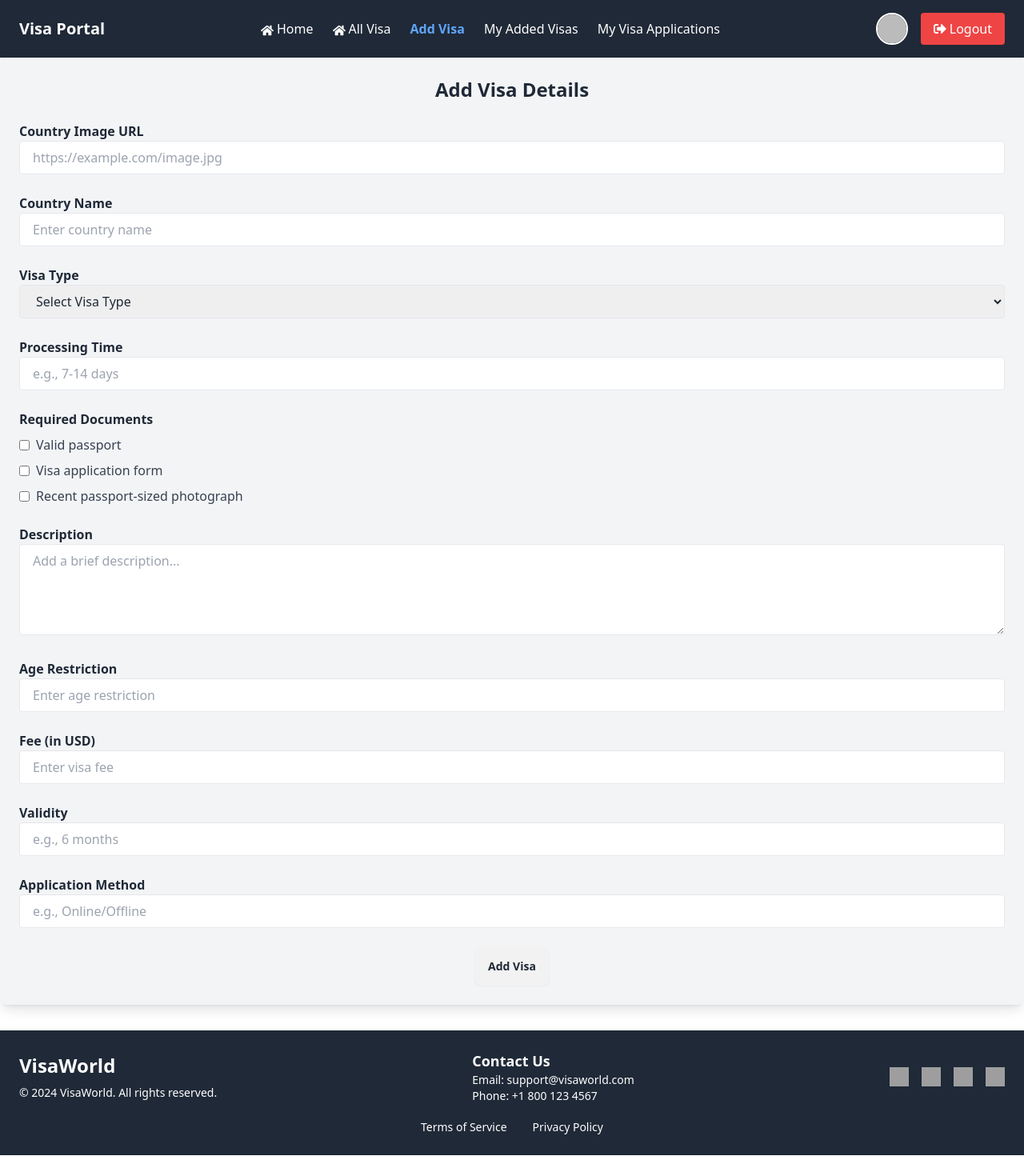
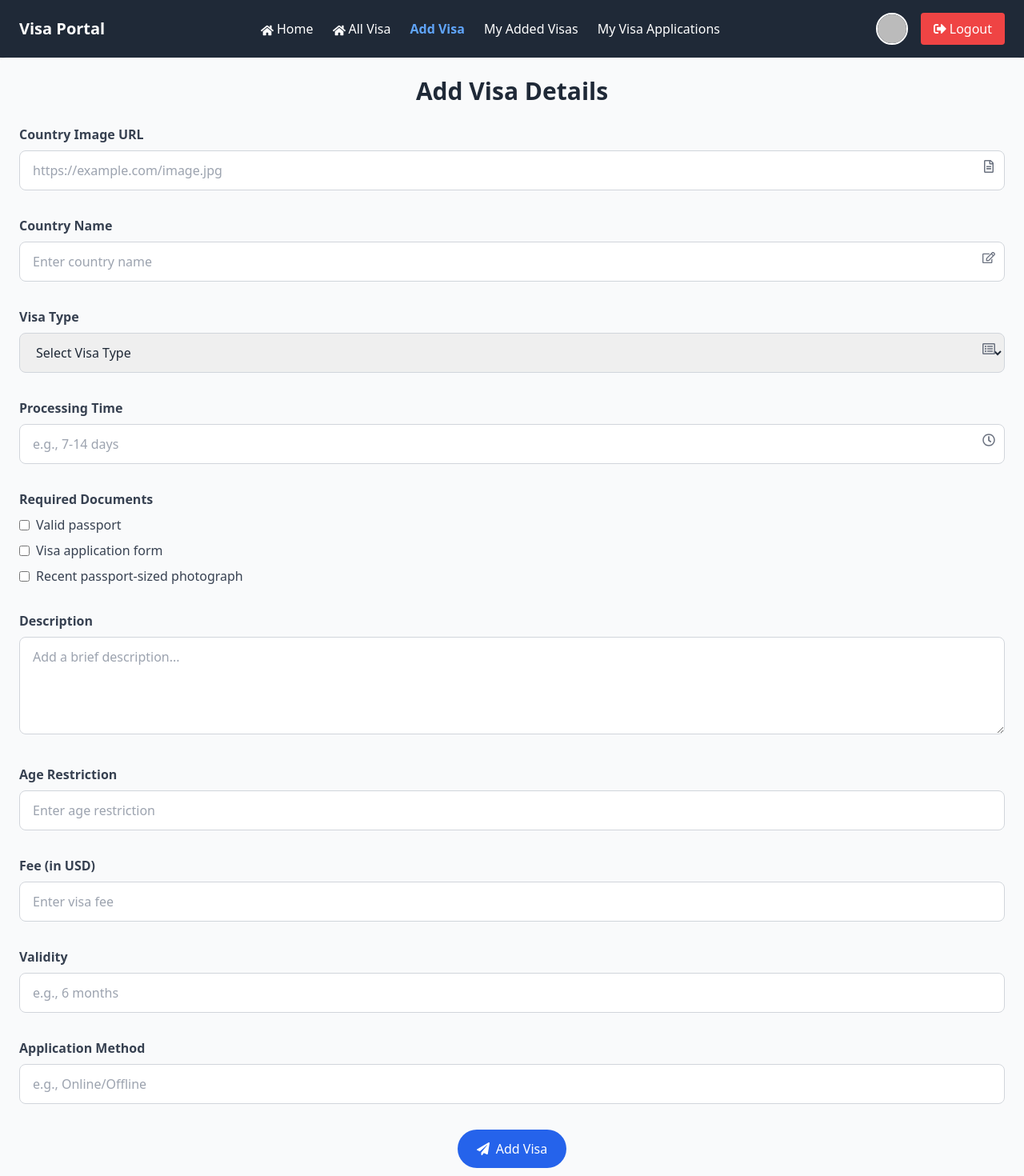
Before and after one commit to DebasisLeo/visa-project, a React (Vite) app: page /add-visa in a window 1280 px wide. Shown: the top 1470 px of the page at 80% size. Before the commit the page ends 1444 px from the top, so only its background shows below. Built offline with nearby package versions, Linux system fonts and the light colour scheme; no server answers; sample sign-in values are in the browser's storage; grey boxes are pictures that could not be loaded.

Commit message:
eith commit update addvisa page

```diff
--- a/src/components/AddVisa.jsx
+++ b/src/components/AddVisa.jsx
@@ -1,7 +1,9 @@
 import React, { useState } from 'react';
 import 'aos/dist/aos.css'; // Import AOS styles
 import AOS from 'aos';
-import { Fade } from 'react-awesome-reveal'; // Import the Fade animation from React Awesome Reveal
+import { FaPaperPlane } from 'react-icons/fa'; // Import an icon from react-icons
+import { FaRegFileAlt, FaRegClock, FaRegEdit, FaRegListAlt } from 'react-icons/fa';
+import { Slide } from 'react-awesome-reveal'; // Import Slide effect from React Awesome Reveal
 
 AOS.init();
 
@@ -55,21 +57,15 @@ const AddVisa = () => {
   };
 
   return (
-    <div
-      className="container mx-auto p-6 bg-gray-100 rounded-lg shadow-lg"
-      data-aos="fade-up"
-      data-aos-duration="1000"
-    >
-      <h2 className="text-2xl font-bold text-center mb-6 text-gray-800">
-        Add Visa Details
-      </h2>
-      <form onSubmit={handleSubmit} className="space-y-6">
+    <div className="container mx-auto p-6 bg-gray-50 rounded-lg shadow-xl" data-aos="fade-up" data-aos-duration="1000">
+      <h2 className="text-3xl font-semibold text-center text-gray-800 mb-6">Add Visa Details</h2>
+      <form onSubmit={handleSubmit} className="space-y-8">
         {/* Country Image */}
-        <Fade delay={100} triggerOnce>
-          <div>
-            <label htmlFor="countryImage" className="block font-semibold">
+        <div data-aos="fade-right" data-aos-delay="100" data-aos-duration="1000">
+          <label htmlFor="countryImage" className="block font-semibold text-gray-700 mb-2">
             Country Image URL
           </label>
+          <div className="relative">
             <input
               type="url"
               id="countryImage"
@@ -77,18 +73,20 @@ const AddVisa = () => {
               value={formValues.countryImage}
               onChange={handleInputChange}
               placeholder="https://example.com/image.jpg"
-              className="w-full px-4 py-2 border rounded focus:outline-none focus:ring-2 focus:ring-blue-500"
+              className="w-full px-4 py-3 border border-gray-300 rounded-lg focus:outline-none focus:ring-2 focus:ring-blue-500"
               required
             />
+            <FaRegFileAlt className="absolute top-3 right-3 text-gray-500" />
           </div>
-        </Fade>
+        </div>
 
         {/* Country Name */}
-        <Fade delay={200} triggerOnce>
+        <Slide left delay={200}>
           <div>
-            <label htmlFor="countryName" className="block font-semibold">
+            <label htmlFor="countryName" className="block font-semibold text-gray-700 mb-2">
               Country Name
             </label>
+            <div className="relative">
               <input
                 type="text"
                 id="countryName"
@@ -96,24 +94,27 @@ const AddVisa = () => {
                 value={formValues.countryName}
                 onChange={handleInputChange}
                 placeholder="Enter country name"
-              className="w-full px-4 py-2 border rounded focus:outline-none focus:ring-2 focus:ring-blue-500"
+                className="w-full px-4 py-3 border border-gray-300 rounded-lg focus:outline-none focus:ring-2 focus:ring-blue-500"
                 required
               />
+              <FaRegEdit className="absolute top-3 right-3 text-gray-500" />
             </div>
-        </Fade>
+          </div>
+        </Slide>
 
         {/* Visa Type */}
-        <Fade delay={300} triggerOnce>
+        <Slide left delay={300}>
           <div>
-            <label htmlFor="visaType" className="block font-semibold">
+            <label htmlFor="visaType" className="block font-semibold text-gray-700 mb-2">
               Visa Type
             </label>
+            <div className="relative">
               <select
                 id="visaType"
                 name="visaType"
                 value={formValues.visaType}
                 onChange={handleInputChange}
-              className="w-full px-4 py-2 border rounded focus:outline-none focus:ring-2 focus:ring-blue-500"
+                className="w-full px-4 py-3 border border-gray-300 rounded-lg focus:outline-none focus:ring-2 focus:ring-blue-500"
                 required
               >
                 <option value="" disabled>
@@ -123,15 +124,18 @@ const AddVisa = () => {
                 <option value="Student visa">Student Visa</option>
                 <option value="Official visa">Official Visa</option>
               </select>
+              <FaRegListAlt className="absolute top-3 right-3 text-gray-500" />
             </div>
-        </Fade>
+          </div>
+        </Slide>
 
         {/* Processing Time */}
-        <Fade delay={400} triggerOnce>
+        <Slide left delay={400}>
           <div>
-            <label htmlFor="processingTime" className="block font-semibold">
+            <label htmlFor="processingTime" className="block font-semibold text-gray-700 mb-2">
               Processing Time
             </label>
+            <div className="relative">
               <input
                 type="text"
                 id="processingTime"
@@ -139,16 +143,18 @@ const AddVisa = () => {
                 value={formValues.processingTime}
                 onChange={handleInputChange}
                 placeholder="e.g., 7-14 days"
-              className="w-full px-4 py-2 border rounded focus:outline-none focus:ring-2 focus:ring-blue-500"
+                className="w-full px-4 py-3 border border-gray-300 rounded-lg focus:outline-none focus:ring-2 focus:ring-blue-500"
                 required
               />
+              <FaRegClock className="absolute top-3 right-3 text-gray-500" />
             </div>
-        </Fade>
+          </div>
+        </Slide>
 
         {/* Required Documents */}
-        <Fade delay={500} triggerOnce>
+        <Slide left delay={500}>
           <div>
-            <label className="block font-semibold mb-2">Required Documents</label>
+            <label className="block font-semibold text-gray-700 mb-2">Required Documents</label>
             {documentOptions.map((doc) => (
               <div key={doc} className="flex items-center mb-2">
                 <input
@@ -159,18 +165,16 @@ const AddVisa = () => {
                   onChange={handleInputChange}
                   className="mr-2"
                 />
-                <label htmlFor={doc} className="text-gray-700">
-                  {doc}
-                </label>
+                <label htmlFor={doc} className="text-gray-700">{doc}</label>
               </div>
             ))}
           </div>
-        </Fade>
+        </Slide>
 
         {/* Description */}
-        <Fade delay={600} triggerOnce>
+        <Slide left delay={600}>
           <div>
-            <label htmlFor="description" className="block font-semibold">
+            <label htmlFor="description" className="block font-semibold text-gray-700 mb-2">
               Description
             </label>
             <textarea
@@ -179,17 +183,17 @@ const AddVisa = () => {
               value={formValues.description}
               onChange={handleInputChange}
               placeholder="Add a brief description..."
-              className="w-full px-4 py-2 border rounded focus:outline-none focus:ring-2 focus:ring-blue-500"
+              className="w-full px-4 py-3 border border-gray-300 rounded-lg focus:outline-none focus:ring-2 focus:ring-blue-500"
               rows="4"
               required
             ></textarea>
           </div>
-        </Fade>
+        </Slide>
 
         {/* Age Restriction */}
-        <Fade delay={700} triggerOnce>
+        <Slide left delay={700}>
           <div>
-            <label htmlFor="ageRestriction" className="block font-semibold">
+            <label htmlFor="ageRestriction" className="block font-semibold text-gray-700 mb-2">
               Age Restriction
             </label>
             <input
@@ -199,16 +203,16 @@ const AddVisa = () => {
               value={formValues.ageRestriction}
               onChange={handleInputChange}
               placeholder="Enter age restriction"
-              className="w-full px-4 py-2 border rounded focus:outline-none focus:ring-2 focus:ring-blue-500"
+              className="w-full px-4 py-3 border border-gray-300 rounded-lg focus:outline-none focus:ring-2 focus:ring-blue-500"
               required
             />
           </div>
-        </Fade>
+        </Slide>
 
         {/* Fee */}
-        <Fade delay={800} triggerOnce>
+        <Slide left delay={800}>
           <div>
-            <label htmlFor="fee" className="block font-semibold">
+            <label htmlFor="fee" className="block font-semibold text-gray-700 mb-2">
               Fee (in USD)
             </label>
             <input
@@ -218,16 +222,16 @@ const AddVisa = () => {
               value={formValues.fee}
               onChange={handleInputChange}
               placeholder="Enter visa fee"
-              className="w-full px-4 py-2 border rounded focus:outline-none focus:ring-2 focus:ring-blue-500"
+              className="w-full px-4 py-3 border border-gray-300 rounded-lg focus:outline-none focus:ring-2 focus:ring-blue-500"
               required
             />
           </div>
-        </Fade>
+        </Slide>
 
         {/* Validity */}
-        <Fade delay={900} triggerOnce>
+        <Slide left delay={900}>
           <div>
-            <label htmlFor="validity" className="block font-semibold">
+            <label htmlFor="validity" className="block font-semibold text-gray-700 mb-2">
               Validity
             </label>
             <input
@@ -237,16 +241,16 @@ const AddVisa = () => {
               value={formValues.validity}
               onChange={handleInputChange}
               placeholder="e.g., 6 months"
-              className="w-full px-4 py-2 border rounded focus:outline-none focus:ring-2 focus:ring-blue-500"
+              className="w-full px-4 py-3 border border-gray-300 rounded-lg focus:outline-none focus:ring-2 focus:ring-blue-500"
               required
             />
           </div>
-        </Fade>
+        </Slide>
 
         {/* Application Method */}
-        <Fade delay={1000} triggerOnce>
+        <Slide left delay={1000}>
           <div>
-            <label htmlFor="applicationMethod" className="block font-semibold">
+            <label htmlFor="applicationMethod" className="block font-semibold text-gray-700 mb-2">
               Application Method
             </label>
             <input
@@ -256,15 +260,21 @@ const AddVisa = () => {
               value={formValues.applicationMethod}
               onChange={handleInputChange}
               placeholder="e.g., Online/Offline"
-              className="w-full px-4 py-2 border rounded focus:outline-none focus:ring-2 focus:ring-blue-500"
+              className="w-full px-4 py-3 border border-gray-300 rounded-lg focus:outline-none focus:ring-2 focus:ring-blue-500"
               required
             />
           </div>
-        </Fade>
+        </Slide>
 
         {/* Submit Button */}
-        <div className="flex justify-center">
-          <button className="btn">Add Visa</button>
+        <div className="flex justify-center mt-6">
+          <button
+            type="submit"
+            className="px-6 py-3 bg-blue-600 text-white rounded-full flex items-center space-x-2 hover:bg-blue-700 transition-all"
+          >
+            <FaPaperPlane />
+            <span>Add Visa</span>
+          </button>
         </div>
       </form>
     </div>
```
Lines whose indentation alone changed are shown as unchanged.
